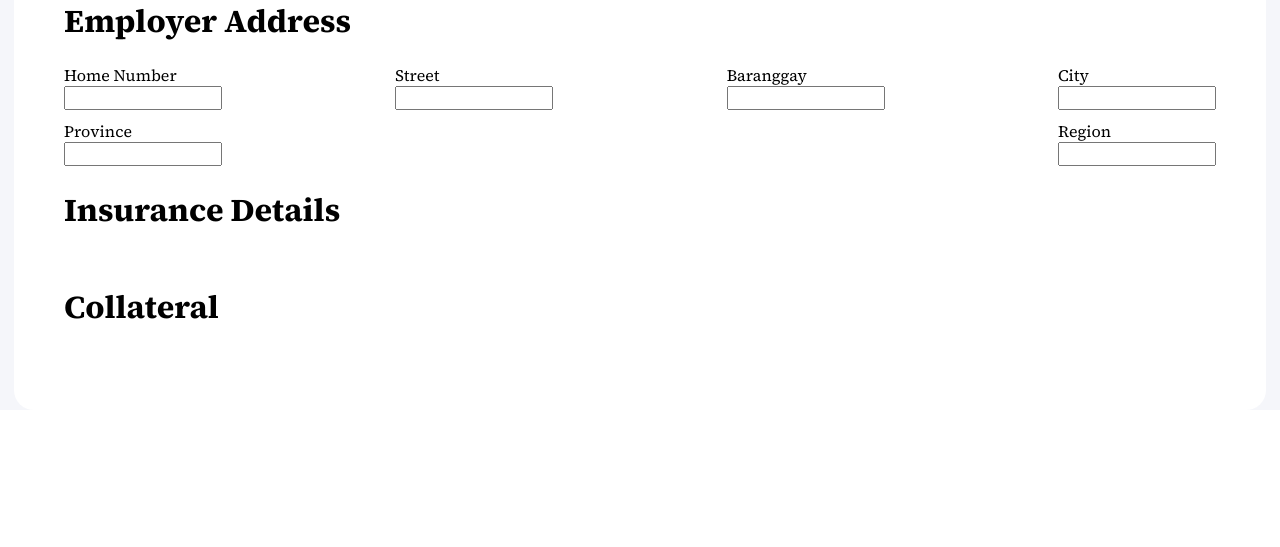
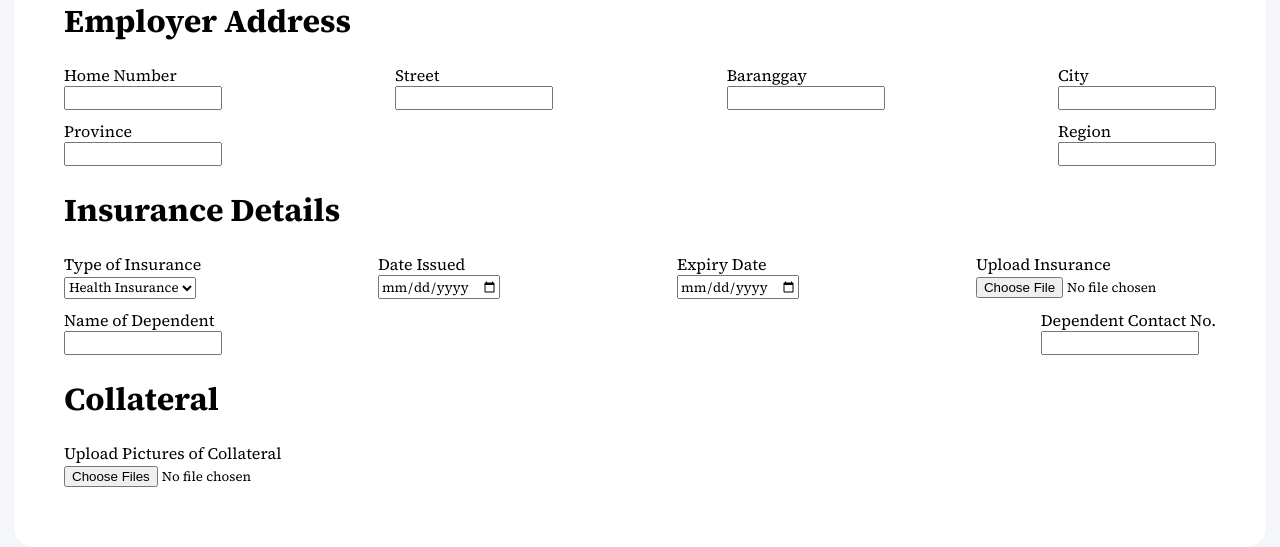
Before and after one commit to MarkOlpot/MPR-Lending-Kapital, a PHP site: page /dashboard.php in a window 1280 px wide. Shown: the part 920-1467 px from the top of the page. Before the commit the page ends 1239 px from the top, so only its background shows below. Run offline with PHP 8.4, Linux system fonts and the light colour scheme.

Commit message:
dashboard form inputs

```diff
--- a/dashboard.php
+++ b/dashboard.php
@@ -232,23 +232,44 @@
             <h1>Insurance Details</h1>
                 <div class="input-row">
                     <div>
+                    <label for="insuranceType">Type of Insurance</label><br>
+                    <select name="insuranceType" id="insuranceType">
+                        <option value="Health Insurance">Health Insurance</option>
+                        <option value="Life Insurance">Life Insurance</option>
+                        <option value="Single Premium">Single Premium</option>
+                        <option value="Family Premium">Family Premium</option>
+                        <option value="None">None</option>
+                    </select>
                     </div>
                     <div>
+                        <label for="issuedDate">Date Issued</label><br>
+                        <input type="date" id="issuedDate" name="issuedDate">
                     </div>
                     <div>
+                        <label for="expiryDate">Expiry Date</label><br>
+                        <input type="date" id="expiryDate" name="expiryDate">
                     </div>
                     <div>
+                        <label for="uploadInsurance">Upload Insurance</label><br>
+                        <input type="file">
                     </div>
                 </div>
                 <div class="input-row">
                     <div>
+                        <label for="dependentName">Name of Dependent</label><br>
+                        <input type="text" id="dependentName" name="dependentName">
                     </div>
                     <div>
+                        <label for="dependentContactNo">Dependent Contact No.</label><br>
+                        <input type="tel">
                     </div>
                 </div>
+
             <h1>Collateral</h1>
                 <div class="input-row">
                     <div>
+                        <label for="collateral">Upload Pictures of Collateral</label><br>
+                        <input type="file" multiple>
                     </div>
                 </div>
             </form>
```
